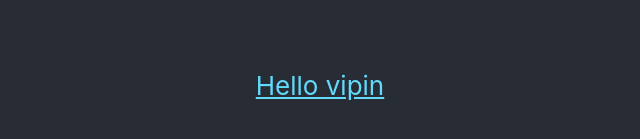
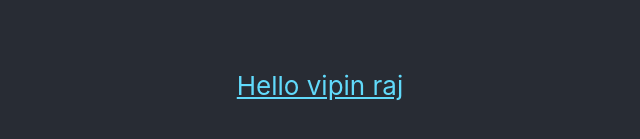
Before and after one commit to vipinRaj-dev/react_app_githubactions, a React (Create React App) app: page / in a window 1280 px wide. Shown: the part 315-454 px from the top of the page, without its empty margins (320-960 px from the left). Built offline with nearby package versions, Linux system fonts and the light colour scheme.

Commit message:
added succesfully

```diff
--- a/src/App.js
+++ b/src/App.js
@@ -12,7 +12,7 @@ function App() {
           target="_blank"
           rel="noopener noreferrer"
         >
-          Hello vipin
+          Hello vipin raj
         </a>
       </header>
     </div>
```
Also changed, not shown: 1 other file (tests, documents, lock files or other folders).
